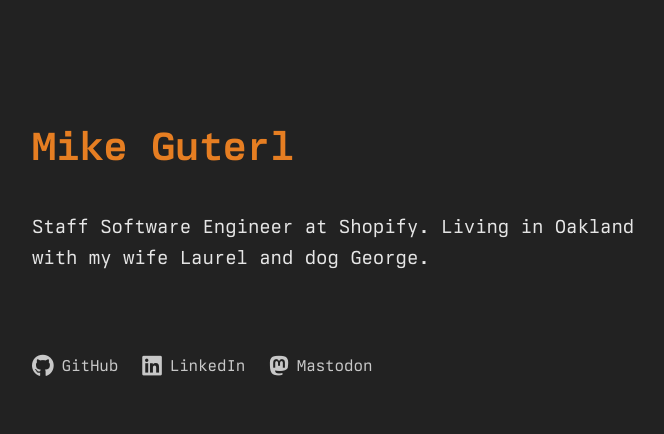
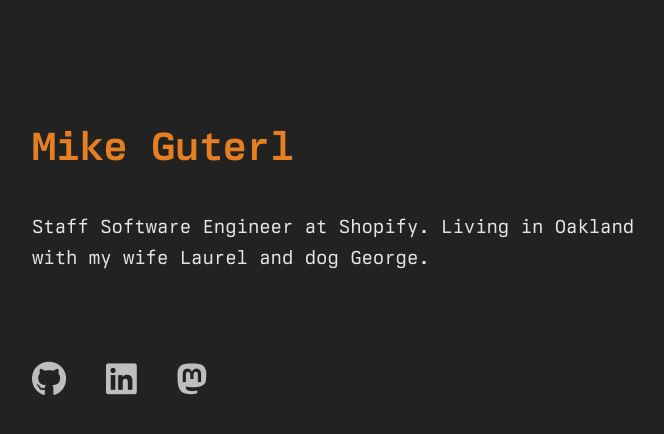
Before and after one commit to mguterl/diminishing.org, an Eleventy site: page src/index.njk in a window 1280 px wide. Shown: the whole page, without its empty margins (299-963 px from the left). Built offline with nearby package versions, Linux system fonts and the light colour scheme; Eleventy itself is replaced by a stand-in of ours; files that its build step writes are made by us from their sources.

Commit message:
Switch to large icons-only design for social links
- Remove text labels for a cleaner, more minimalist look
- Increase icon size to 2.2rem for better visibility
- Add subtle hover animation with slight upward movement
- Increase spacing between icons for visual balance
- Improve opacity settings for better contrast

```diff
--- a/src/css/style.css
+++ b/src/css/style.css
@@ -111,29 +111,26 @@ a:hover {
 
 .social-links {
   display: flex;
-  gap: 1.5rem;
-  margin: 2rem 0;
-  font-size: 1rem;
+  gap: 2.5rem;
+  margin: 2.5rem 0;
   justify-content: flex-start;
 }
 
 .social-links a {
   color: var(--pale-white);
-  transition: color 0.2s ease;
+  transition: all 0.2s ease;
   border-bottom: none;
-  opacity: 0.85;
-  display: flex;
-  align-items: center;
-  gap: 0.5rem;
+  opacity: 0.8;
 }
 
 .social-links a i {
-  font-size: 1.4rem;
+  font-size: 2.2rem;
 }
 
 .social-links a:hover {
   color: var(--orange);
   opacity: 1;
+  transform: translateY(-2px);
 }
 
 ul {
--- a/src/index.njk
+++ b/src/index.njk
@@ -9,7 +9,7 @@ layout: base.njk
 </div>
 
 <div class="social-links">
-  <a href="https://github.com/mguterl" title="GitHub"><i class="fab fa-github"></i> <span>GitHub</span></a>
-  <a href="https://www.linkedin.com/in/mikeguterl/" title="LinkedIn"><i class="fab fa-linkedin"></i> <span>LinkedIn</span></a>
-  <a href="https://mastodon.social/@mguterl" title="Mastodon"><i class="fab fa-mastodon"></i> <span>Mastodon</span></a>
+  <a href="https://github.com/mguterl" title="GitHub"><i class="fab fa-github"></i></a>
+  <a href="https://www.linkedin.com/in/mikeguterl/" title="LinkedIn"><i class="fab fa-linkedin"></i></a>
+  <a href="https://mastodon.social/@mguterl" title="Mastodon"><i class="fab fa-mastodon"></i></a>
 </div>
```
